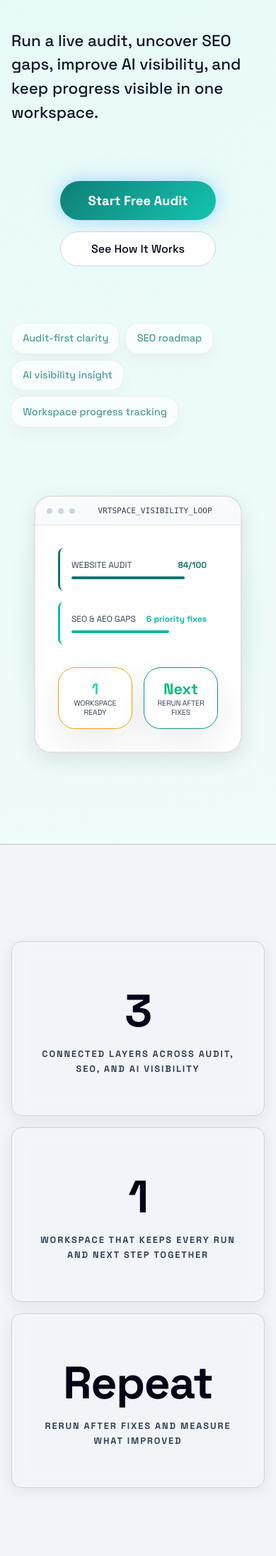
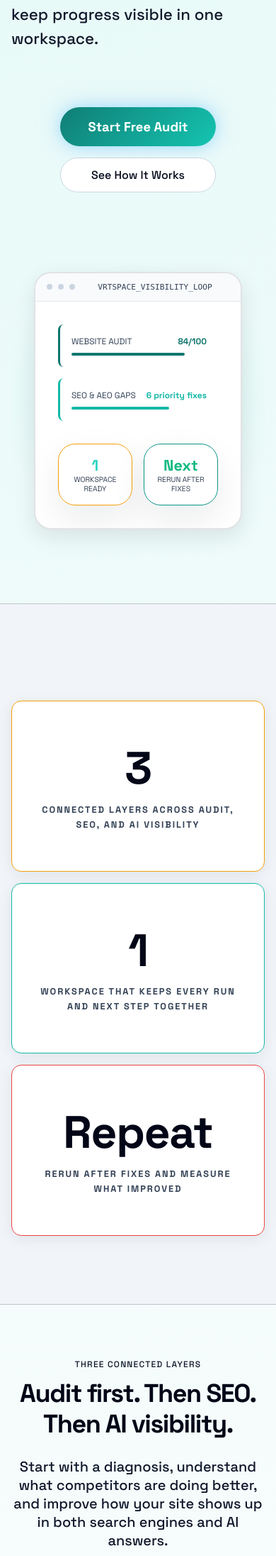
Before and after one commit to evans3077/VRTSPACE1, a Django app: page / in a window 390 px wide. Shown: the part 457-2649 px from the top of the page at 71% size. Run offline with Django 5.2, Linux system fonts and the light colour scheme; data that the repository does not hold is empty; parts of the project's set-up code (start-up, migrations or seed data) failed here and were passed over; some libraries are stand-ins or nearby versions.

Commit message:
more ui revamps v6

```diff
--- a/public/static/css/ui-polish.css
+++ b/public/static/css/ui-polish.css
@@ -1035,7 +1035,7 @@ body.shell-light .systems-section .system-card {
     position: absolute;
     top: 24px;
     bottom: 24px;
-    left: 20px !important;
+    left: 26px !important;
     width: 4px !important;
     background: linear-gradient(to bottom,
             #10b981 0%,
@@ -1067,7 +1067,7 @@ body.shell-light .systems-section .system-card {
 /* Step node circle — replaces the bare .step-num text */
 .step-num {
     position: absolute !important;
-    left: 0px !important;
+    left: 6px !important;
     top: 50% !important;
     transform: translateY(-50%) !important;
 
@@ -1183,7 +1183,7 @@ body.shell-light .case-step p {
 .method-list::before {
     content: '' !important;
     position: absolute !important;
-    left: 20px !important;
+    left: 26px !important;
     top: 22px !important;
     bottom: 22px !important;
     width: 4px !important;
@@ -1223,7 +1223,7 @@ body.shell-light .case-step p {
 .method-list li::before {
     content: counter(method-step, decimal-leading-zero) !important;
     position: absolute !important;
-    left: 0 !important;
+    left: 6px !important;
     top: 50% !important;
     transform: translateY(-50%) !important;
 
@@ -1635,7 +1635,8 @@ body.shell-light :is(.feature-card-premium, .experience-card, .journey-card, .fa
 
 /* 1: ORANGE */
 .method-list li:nth-child(4n+1),
-.case-step:nth-child(4n+1) {
+.case-step:nth-child(4n+1),
+.hero-proof-card:nth-child(4n+1) {
     --box-brand-solid: #f59e0b;
     --box-brand-glow: rgba(245, 158, 11, 0.4);
 }
@@ -1646,7 +1647,8 @@ body.shell-light :is(.feature-card-premium, .experience-card, .journey-card, .fa
 
 /* 2: TEAL (Green/Blue) */
 .method-list li:nth-child(4n+2),
-.case-step:nth-child(4n+2) {
+.case-step:nth-child(4n+2),
+.hero-proof-card:nth-child(4n+2) {
     --box-brand-solid: #14b8a6;
     --box-brand-glow: rgba(20, 184, 166, 0.4);
 }
@@ -1657,7 +1659,8 @@ body.shell-light :is(.feature-card-premium, .experience-card, .journey-card, .fa
 
 /* 3: RED */
 .method-list li:nth-child(4n+3),
-.case-step:nth-child(4n+3) {
+.case-step:nth-child(4n+3),
+.hero-proof-card:nth-child(4n+3) {
     --box-brand-solid: #ef4444;
     --box-brand-glow: rgba(239, 68, 68, 0.4);
 }
@@ -1668,7 +1671,8 @@ body.shell-light :is(.feature-card-premium, .experience-card, .journey-card, .fa
 
 /* 4: TEAL (Green/Blue) */
 .method-list li:nth-child(4n+4),
-.case-step:nth-child(4n+4) {
+.case-step:nth-child(4n+4),
+.hero-proof-card:nth-child(4n+4) {
     --box-brand-solid: #14b8a6;
     --box-brand-glow: rgba(20, 184, 166, 0.4);
 }
@@ -1678,7 +1682,7 @@ body.shell-light :is(.feature-card-premium, .experience-card, .journey-card, .fa
 }
 
 /* Apply colors to BOTH outer div boxes and inner circles */
-.method-list li, .case-step {
+.method-list li, .case-step, .hero-proof-card {
     border-color: var(--box-brand-solid) !important;
 }
 
@@ -1688,7 +1692,8 @@ body.shell-light :is(.feature-card-premium, .experience-card, .journey-card, .fa
 }
 
 body.shell-light .method-list li,
-body.shell-light .case-step {
+body.shell-light .case-step,
+body.shell-light .hero-proof-card {
     border-color: var(--box-brand-solid) !important;
 }
 
@@ -1704,3 +1709,48 @@ body.shell-light .case-step .step-num {
 .case-step:hover .step-num {
     box-shadow: 0 0 20px 4px var(--box-brand-glow, transparent) !important;
 }
+
+/* ══════════════════════════════════════════════════════════════════
+   37. HOMEPAGE MOBILE-FIRST ENFORCEMENT SWEEP
+   Overrides massive inline paddings, widths, and structural issues
+   found across the DOM during the mobile audit.
+   ══════════════════════════════════════════════════════════════════ */
+@media (max-width: 768px) {
+    /* Crush inline 8rem paddings */
+    .feature-showcase-section,
+    .diagnostic-section,
+    .journey-section,
+    [style*="padding: 8rem 0;"] {
+        padding-top: 4rem !important;
+        padding-bottom: 4rem !important;
+    }
+
+    /* Typography scaling for massive headings */
+    [style*="font-size: 3.5rem"],
+    [style*="font-size: 3rem"] {
+        font-size: 2.25rem !important;
+        line-height: 1.2 !important;
+    }
+
+    /* Hero Buttons - Stack to 100% width */
+    .hero-actions {
+        flex-direction: column !important;
+        align-items: stretch !important;
+        gap: 1rem !important;
+    }
+    .hero-actions .button {
+        width: 100% !important;
+    }
+
+    /* Diagnostic Box Padding */
+    .audit-panel .premium-form,
+    .audit-workflow {
+        padding: 1.5rem !important;
+    }
+
+    /* Layout fix for sidebar splits */
+    .layout-split-sidebar {
+        flex-direction: column !important;
+        display: flex !important;
+    }
+}
--- a/templates/core/home.html
+++ b/templates/core/home.html
@@ -2,7 +2,7 @@
 
 
 {% block content %}
-<section class="hero-split container">
+<section class="hero-split container" style="padding-top: 1.5rem !important; padding-bottom: 4.5rem !important;">
     <div class="hero-content">
         <p class="feature-tag">Website Visibility Analysis</p>
         <h1 class="gradient-text">Understand Your Website, Fix What Matters, Improve Over Time.</h1>
@@ -12,11 +12,6 @@
         <div class="hero-actions" style="justify-content: flex-start; margin-top: 2rem;">
             <a class="button button-mega" href="{% url 'tools:workspace-signup' %}">Start Free Audit</a>
             <a class="button button-secondary" href="#journey">See How It Works</a>
-        </div>
-        <div class="trust-bar tag-row" style="margin-top: 3rem; opacity: 0.7;">
-            {% for signal in trust_signals %}
-            <span class="premium-pill">{{ signal }}</span>
-            {% endfor %}
         </div>
     </div>
     <div class="workbench-visual">
@@ -85,7 +80,7 @@
     <div class="container hero-proof-grid">
         {% for item in results %}
         <article class="hero-proof-card glass-panel"
-            style="padding: 1.5rem; text-align: center; border: none; background: transparent !important;">
+            style="padding: 2rem; text-align: center;">
             <strong class="gradient-text"
                 style="font-size: 3rem; display: block; margin-bottom: 0.25rem;">{{ item.value }}</strong>
             <span class="text-secondary"
@@ -319,8 +314,12 @@
 
                     <button class="button-mega" type="submit" style="width: 100%; margin-top: 1.5rem;">Run Audit
                         Now</button>
+
+                    <p class="form-note text-muted" style="margin-top: 1.25rem; text-align: center; font-size: 0.85rem; line-height: 1.5; padding-top: 1.25rem; border-top: 1px solid var(--border-glass);">
+                        <i class="fas fa-info-circle opacity-75" style="margin-right: 0.25rem;"></i>
+                        Use this to get the diagnosis first. Free accounts include two starter audits, then deeper work continues through credits and paid plans.
+                    </p>
                 </form>
-                <p class="form-note text-muted" style="margin-top: 1rem;">Use this to get the diagnosis first. Free accounts include two starter audits, then deeper work continues through credits and paid plans.</p>
             </div>
         </div>
     </div>
```
